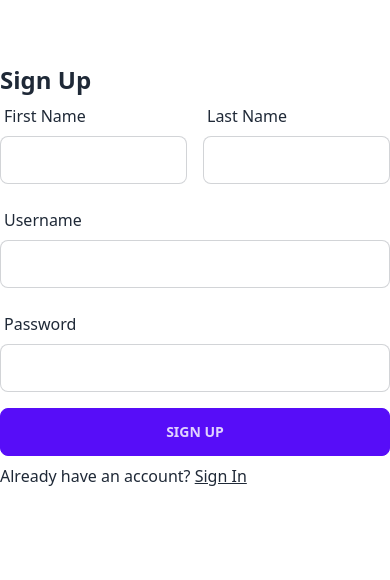
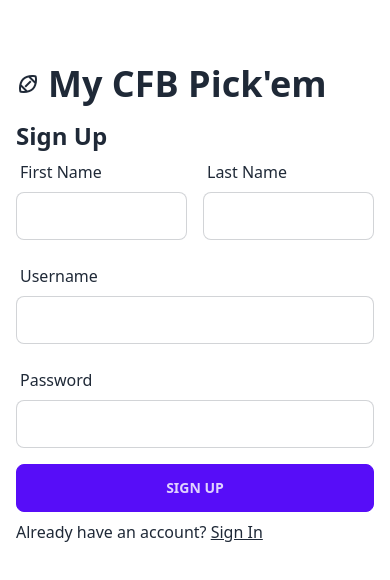
Before and after one commit to mike3497/cfb-pickem-app, a Vue app: page /sign-up in a window 390 px wide. Shown: the top 580 px of the page. Built offline with nearby package versions, Linux system fonts and the light colour scheme.

Commit message:
mobile responsiveness

```diff
--- a/src/views/HomeView.vue
+++ b/src/views/HomeView.vue
@@ -1,6 +1,6 @@
 <template>
   <SiteHeader />
-  <div class="container mx-auto">
+  <div class="container mx-auto px-4">
     <h1 class="text-4xl font-bold my-8">Hello {{ authStore.user.firstName }}!</h1>
     <div class="card card-bordered mb-8">
       <div class="card-body">
--- a/src/views/SignInView.vue
+++ b/src/views/SignInView.vue
@@ -1,6 +1,9 @@
 <template>
-  <div class="max-w-xl mx-auto my-16">
-    <h1 class="text-2xl font-bold">Sign In</h1>
+  <div class="max-w-xl mx-auto my-16 px-4">
+    <h1 class="text-4xl font-bold flex items-center mb-4">
+      <span class="material-symbols-outlined mr-2"> sports_football </span>My CFB Pick'em
+    </h1>
+    <h2 class="text-2xl font-bold">Sign In</h2>
     <SignInForm />
   </div>
 </template>
--- a/src/views/SignUpView.vue
+++ b/src/views/SignUpView.vue
@@ -1,6 +1,9 @@
 <template>
-  <div class="max-w-xl mx-auto my-16">
-    <h1 class="text-2xl font-bold">Sign Up</h1>
+  <div class="max-w-xl mx-auto my-16 px-4">
+    <h1 class="text-4xl font-bold flex items-center mb-4">
+      <span class="material-symbols-outlined mr-2"> sports_football </span>My CFB Pick'em
+    </h1>
+    <h2 class="text-2xl font-bold">Sign Up</h2>
     <SignUpForm />
   </div>
 </template>
```
